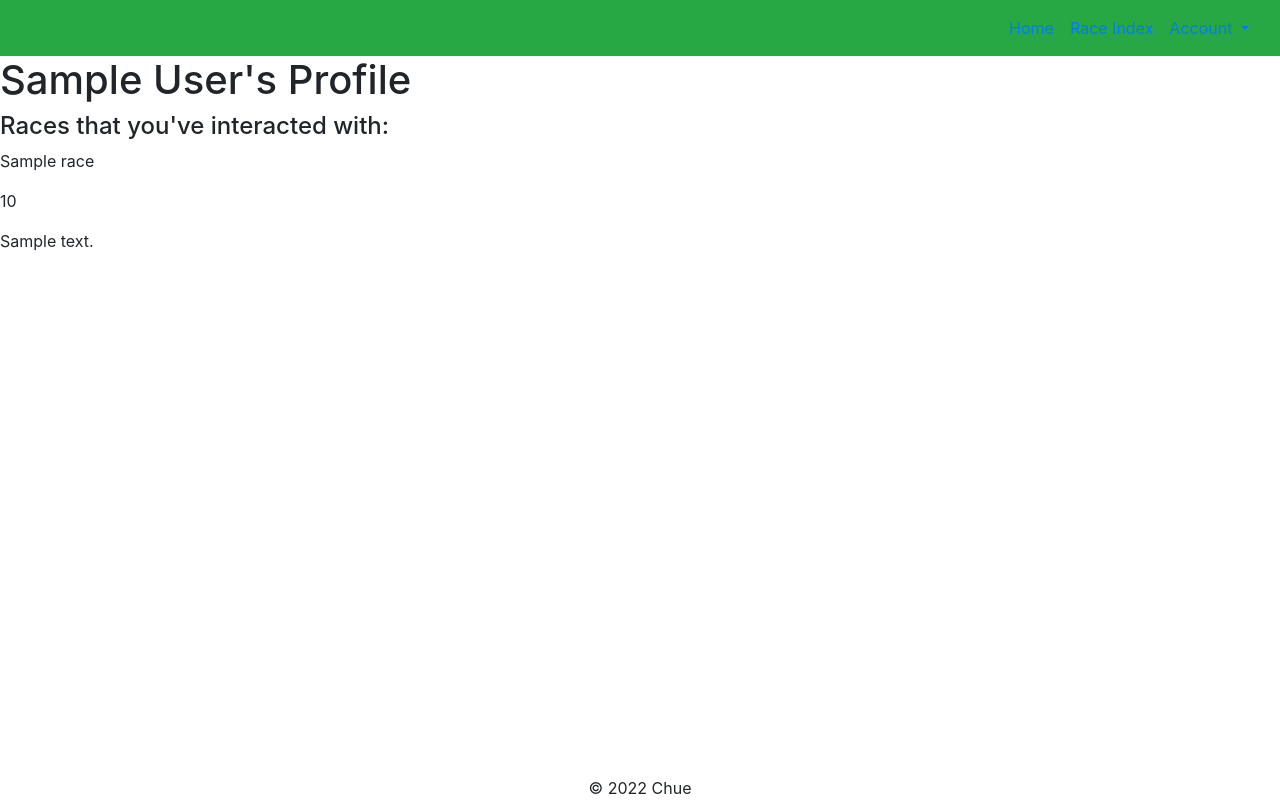
After one commit to chueny/gravelbikeraces, a Flask app: page /profile in a window 1280 px wide. The commit adds this page. Run offline with Flask 2, Linux system fonts and the light colour scheme; the visitor is signed in with stand-in values (Sample User, id 1); tables that the repository leaves empty hold one stand-in row (values such as "Sample post").

Commit message:
created a profile page

```diff
--- a/crud.py
+++ b/crud.py
@@ -2,9 +2,9 @@
 
 from model import db, User, Race, Review, connect_to_db
 
-def create_user(email, password):
+def create_user(name, email, password):
     """Create and return a new user"""
-    user = User(email=email, password=password)
+    user = User(name= name, email=email, password=password)
     return user
 
 def get_all_users():
@@ -74,7 +74,8 @@ def star_avg(race_id): # race_id or review_id
         avg = "✩✩✩✩"
     else:
         avg = "✩✩✩✩✩"
-
+    #is there a way that we can repackage this so
+    #that we can utilize this funciton for somewhere else?
     return avg
 
 
@@ -84,22 +85,6 @@ def add_review(reivew_id, new_review):
     review.score = new_review
 
 
-# def search_by_distance(input_miles):
-#     """Returns races by miles"""
-#     #how does this account for my parament
-
-#     if input_miles > 1 and input_miles <= 25:
-#         return  Race.query.filter((Race.distance > 1) & (Race.distance <=25)).all()
-#     elif input_miles > 25 and input_miles <= 50:
-#         return Race.query.filter((Race.distance > 25 ) & (Race.distance <=50)).all()
-#     elif input_miles > 50 and input_miles <= 75:
-#         return  Race.query.filter((Race.distance > 50) & (Race.distance <= 75)).all()
-#     elif input_miles > 75 and input_miles <= 100:
-#         return Race.query.filter((Race.distance > 75) & (Race.distance <= 100)).all()
-#     else:
-#         return Race.query.filter(Race.distance > 100).all()
-
-
 
 if __name__ == '__main__':
     from server import app
--- a/model.py
+++ b/model.py
@@ -10,6 +10,7 @@ class User(db.Model):
     __tablename__ = "users"
 
     user_id = db.Column(db.Integer, primary_key = True, autoincrement=True)
+    name = db.Column(db.String)
     email = db.Column(db.String, unique = True)
     password = db.Column(db.String)
 
--- a/seed_database.py
+++ b/seed_database.py
@@ -39,10 +39,11 @@ model.db.session.add_all(races_in_db)
 model.db.session.commit()
 
 for n in range(10):
+    name=f'name{n}'
     email = f'user{n}@test.com'
     password = 'test'
 
-    user = crud.create_user(email, password)
+    user = crud.create_user(name, email, password)
     model.db.session.add(user)
 
     for _ in range(10):
--- a/server.py
+++ b/server.py
@@ -19,9 +19,9 @@ geocode_key = os.environ['GEOCODE_KEY']
 @app.route('/')
 def homepage():
     """Show homepage"""
-    races = crud.get_all_races()
+    # races = crud.get_all_races()
 
-    return render_template('homepage.html', races = races, MY_API_KEY = google_API)
+    return render_template('homepage.html', MY_API_KEY = google_API)
 
 @app.route('/map')
 def show_map():
@@ -34,6 +34,7 @@ def show_map():
     for race in all_races:
         dict_races = {} #new dict each time
         dict_races['race_id'] = race.race_id
+        dict_races['average'] = race.average
         dict_races['race_name'] = race.race_name
         dict_races['distance'] = race.distance
         dict_races['elevation'] = race.elevation
@@ -52,6 +53,22 @@ def all_races():
     """View all races."""
 
     races = crud.get_all_races()
+    # avg = []
+    # for race in races:
+    #     if race.average == 1:
+    #         return "✩"
+    #     if race.average == 2:
+    #         return "✩✩"
+    #     if race.average == 3:
+    #         return "✩✩✩"
+    #     if race.average == 4:
+    #         return "✩✩✩✩"
+    #     if race.average == 5:
+    #         return "✩✩✩✩✩"
+
+    # unstructure the variables?
+    # do something with the races.averge
+    # (for race in races etc. etc.)
 
     return render_template("race_index.html", races=races)
 
@@ -88,7 +105,6 @@ def get_login_page():
 @app.route('/login', methods=["POST"])
 def login_user():
     """Login to a user account"""
-    # print(f"IN THE LOGIN ROUTE")
     email = request.form.get("email")
     password = request.form.get("password")
 
@@ -101,7 +117,20 @@ def login_user():
         session['user_email'] = user.email
         flash(f"welcome back, {user.email}")
 
-    return redirect("/")
+    return redirect("/profile") ## REDIRECT TO PROFILE
+
+@app.route('/profile')
+def show_profile_page():
+    """Shows a user's profile page."""
+    logged_in_email = session.get('user_email')
+    user = crud.get_user_by_email(logged_in_email)
+    #class
+
+    if logged_in_email is None:
+        flash("You must be log in to rate a race!")
+    else:
+        return render_template("profile.html", user=user)
+
 
 @app.route('/signup')
 def show_login_page():
@@ -111,6 +140,7 @@ def show_login_page():
 @app.route('/signup', methods=["POST"])
 def signup_user():
     """Signup for auser account"""
+    name = request.form.get('name')
     email = request.form.get("email")
     password = request.form.get('password')
 
@@ -120,7 +150,7 @@ def signup_user():
         flash("You already have an account. Please try loggin in.")
         # print(f"USER EXITS??")
     else:
-        user = crud.create_user(email, password)
+        user = crud.create_user(name, email, password)
         db.session.add(user)
         db.session.commit()
         flash("Account created. Please log in.")
@@ -197,11 +227,11 @@ def fetch_gelocation(): #do we need a userId?
     # use city, state and input into google geocode API and make a resquest
     url = 'https://maps.googleapis.com/maps/api/geocode/json?address='
     url = url + location +',+' + state + '&key=' + geocode_key
-    # print(url)
+
 
     res = requests.get(url)
     geo_data = res.json()
-
+    #print(geo_data)
     try:
         gps_lat = geo_data['results'][0]['geometry']['location']['lat']
         gps_lon = geo_data['results'][0]['geometry']['location']['lng']
@@ -221,7 +251,7 @@ def fetch_gelocation(): #do we need a userId?
     db.session.add(race)
     db.session.commit()
 
-    return redirect("/") #to google map and renders a new pin?
+    return redirect("/")
 
 
 if __name__ == "__main__":
--- a/static/css/maps.css
+++ b/static/css/maps.css
@@ -3,7 +3,24 @@ html, body {
     width: 100%;
     height: 100%;
   }
+#navbar{
+background-image: url("gravelride.jpeg");
+min-height: 200px;
+background-position: center;
+background-size: cover;
+}
 
+.homepage header{
+    text-align: center;
+}
+
+#footer{
+    position: fixed;
+    left: 0;
+    bottom: 0;
+    width: 100%;
+    text-align: center;
+}
 #content{
     height: 90vh;
 }
--- a/static/js/raceIndex.js
+++ b/static/js/raceIndex.js
@@ -62,6 +62,7 @@ function filterByAvg(value) {
       }
     }
   } else if (value == 5){
+    // handleAvgSearch();
     raceCards = document.querySelectorAll('.race-card');
     for (const card of raceCards){
       average = card.dataset.average;
@@ -71,6 +72,7 @@ function filterByAvg(value) {
     }
   }
 }
+
 
 function handleFilterButtonClick(type, value) {
   switch(type){
--- a/templates/base.html
+++ b/templates/base.html
@@ -4,8 +4,10 @@
     {% block head %}
     <meta charset="utf-8">
     <meta name="viewport" content="width=device-width">
+    <link rel="stylesheet" href="https://cdn.jsdelivr.net/npm/bootstrap@4.0.0/dist/css/bootstrap.min.css" integrity="sha384-Gn5384xqQ1aoWXA+058RXPxPg6fy4IWvTNh0E263XmFcJlSAwiGgFAW/dAiS6JXm" crossorigin="anonymous">
     <link rel="stylesheet" href="/static/css/maps.css"/>
-    <link rel="stylesheet" href="https://cdn.jsdelivr.net/npm/bootstrap@4.0.0/dist/css/bootstrap.min.css" integrity="sha384-Gn5384xqQ1aoWXA+058RXPxPg6fy4IWvTNh0E263XmFcJlSAwiGgFAW/dAiS6JXm" crossorigin="anonymous">
+    <script src="https://unpkg.com/react@16/umd/react.development.js"></script>
+    <script src="https://unpkg.com/react-dom@16/umd/react-dom.development.js"></script>
     <title>{% block title %}{% endblock %}</title>
     {% endblock %}
 
@@ -60,9 +62,9 @@
     {% endfor %}
 
     <div id="content">{% block content %}{% endblock %}</div>
-    <div id="footer">{% block footer %} &copy; Copyright 2022 </a>{% endblock %}</div>
+    <div id="footer">{% block footer %} &copy; 2022 Chue</a>{% endblock %}</div>
     <!-- JavaScript Bundle with Popper -->
   <script src="https://cdn.jsdelivr.net/npm/bootstrap@5.2.2/dist/js/bootstrap.bundle.min.js" integrity="sha384-OERcA2EqjJCMA+/3y+gxIOqMEjwtxJY7qPCqsdltbNJuaOe923+mo//f6V8Qbsw3" crossorigin="anonymous"></script>
-
+  <script src="/static/js/filterByStates.jsx" type="text/jsx"></script>
   </body>
 </html>
--- a/templates/homepage.html
+++ b/templates/homepage.html
@@ -9,8 +9,10 @@
   src="https://maps.googleapis.com/maps/api/js?key={{MY_API_KEY}}&callback=initMap">
 </script>
 
+<div class="homepage header">
+  <h1>Gravel bike races</h1>
+</div>
 
-<h1>A quick glimpse of gravel bike races</h1>
 <section class="map">
     <div id="map"></div>
 </section>
--- a/templates/login.html
+++ b/templates/login.html
@@ -2,7 +2,7 @@
 {% block title %} Login {% endblock %}
 
 {% block content %}
-
+<div clas="justify-content-center" >
     <h1>Login</h1>
 
     <form action="/login" method="POST">
@@ -20,4 +20,5 @@
             <button>Submit</button>
         </div>
     </form>
+</div>
 {% endblock %}
--- /dev/null
+++ b/templates/profile.html
@@ -0,0 +1,28 @@
+{% extends 'base.html' %}
+{% block title%} Profile {% endblock %}
+
+{% block content %}
+
+
+<h1>{{user.name}}'s Profile</h1>
+
+<h4>Races that you've interacted with:</h4>
+{% for review in user.reviews %}
+    <p class="display-review">{{ review.race.race_name}}</p>
+    <p class="display-review">{{ review.score}}</p>
+    <p class="display-review">{{ review.review}}</p>
+{% endfor %}
+
+
+{#
+- ♥ Like
+- Races you've completed based on
+- Reviewed
+- Rated
+- Signout ???
+
+#}
+
+
+
+{% endblock %}
--- a/templates/race_index.html
+++ b/templates/race_index.html
@@ -44,6 +44,7 @@
                     <button class="search elevation three_one" name="3001">3,001-4,000</button>
                     <button class="search elevation four_plus" name="4001">4,001+ </button>
                 </div>
+                <div class="search-by-states root"></div>
         </div>
 
         <div class="col-6 map">
--- a/templates/signup.html
+++ b/templates/signup.html
@@ -6,6 +6,11 @@
 <h1>Signup </h1>
 
 <form action="/signup" method="POST">
+    <div class="mb-3">
+        <label for="exampleFormControlInput1" class="form-label">Name
+            <input type="text" class="form-control" name= "name" id="email" placeholder="name">
+        </label>
+    </div>
     <div class="mb-3">
         <label for="exampleFormControlInput1" class="form-label">Email
             <input type="email" class="form-control" name= "email" id="email" placeholder="name@example.com">
```
Also changed, not shown: data/races.json (+25 -25 lines), static/js/filterByStates.jsx (added, +18 -0 lines), static/js/maps.js (+19 -7 lines), static/img/gravelride.jpeg (added), 1 other file. Lines whose indentation alone changed are shown as unchanged.
